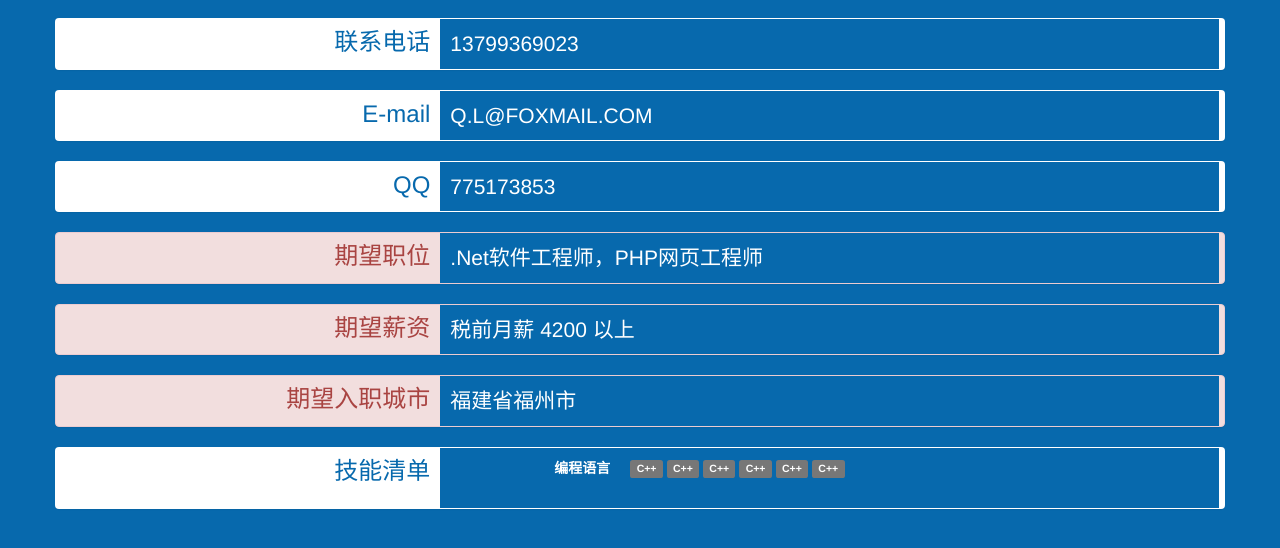
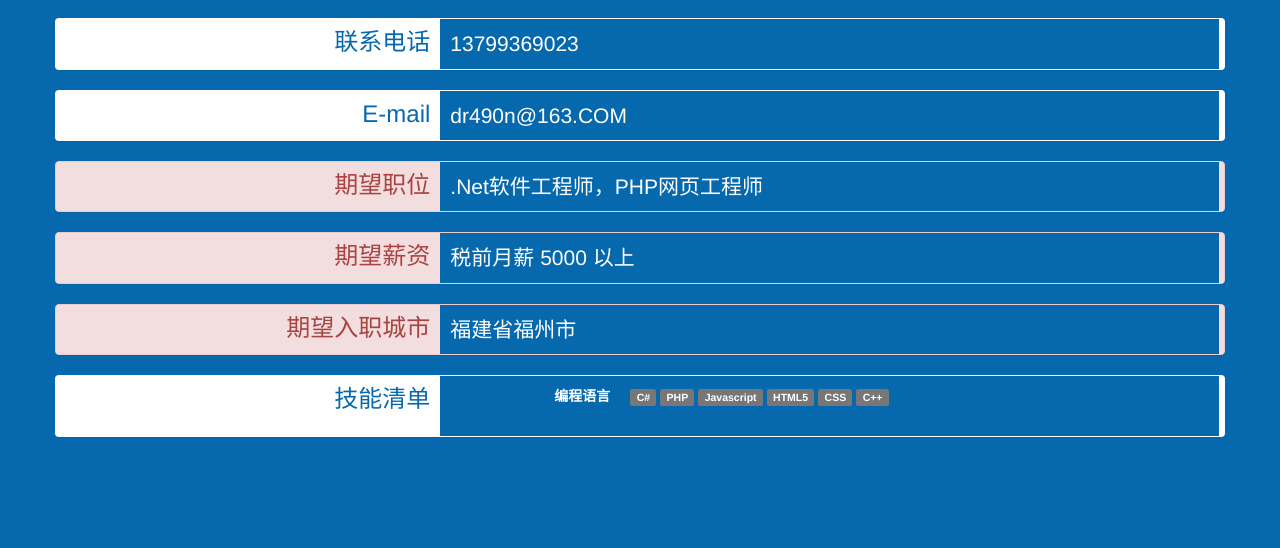
Before and after one commit to 7log/7log.github.io, a plain HTML site: page index.html in a window 1280 px wide. Shown: the part 172-720 px from the top of the page. Drawn offline with nearby package versions, Linux system fonts and the light colour scheme.

Commit message:
Edit 0615

```diff
--- a/index.html
+++ b/index.html
@@ -54,14 +54,6 @@
 				<p class="lead tpl-html" data-from="email"> - </p>
 			</div>
 		</div>
-		<div class="row panel">
-			<div class="col-sm-4 left">
-				<h3>QQ</h3>
-			</div>
-			<div class="col-sm-8 right">
-				<p class="lead tpl-html" data-from="qqnum"> - </p>
-			</div>
-		</div>
 		<div class="row panel point">
 			<div class="col-sm-4 left">
 				<h3>期望职位</h3>
@@ -94,11 +86,11 @@
 				<dl class="dl-horizontal">
 					<dt>编程语言</dt>
 					<dd>
-						<span class="label label-default">C++</span>
-						<span class="label label-default">C++</span>
-						<span class="label label-default">C++</span>
-						<span class="label label-default">C++</span>
-						<span class="label label-default">C++</span>
+						<span class="label label-default">C#</span>
+						<span class="label label-default">PHP</span>
+						<span class="label label-default">Javascript</span>
+						<span class="label label-default">HTML5</span>
+						<span class="label label-default">CSS</span>
 						<span class="label label-default">C++</span>
 					</dd>
 				</dl>
@@ -111,8 +103,8 @@
 		var arr = {
 			'name':'成龙',
 			'lead':'男，1987年生。<br />闽江学院软件工程学院（大专）2009年毕业。<br />6年以上信息技术相关行业工作经历。',
-			'phone':'13799369023','email':'Q.L@FOXMAIL.COM','qqnum':'775173853',
-			'job':'.Net软件工程师，PHP网页工程师','money':'税前月薪 4200 以上',
+			'phone':'13799369023','email':'dr490n@163.COM','qqnum':'775173853',
+			'job':'.Net软件工程师，PHP网页工程师','money':'税前月薪 5000 以上',
 			'city':'福建省福州市'
 		};
 		$(function(){
```
